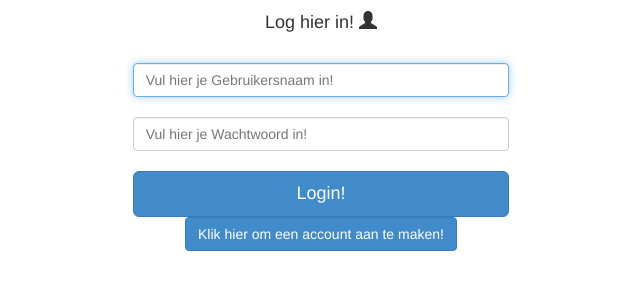
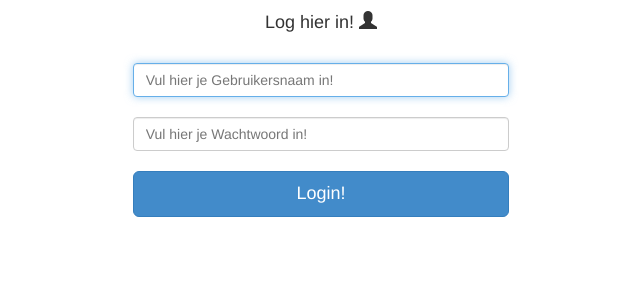
Before and after one commit to NielsCremers/challange7, a PHP site: page /index.php in a window 1280 px wide. Shown: the top 300 px of the page, without its empty margins (319-959 px from the left). Run offline with PHP 8.4, Linux system fonts and the light colour scheme; some libraries are stand-ins or nearby versions.

Commit message:
updaates

```diff
--- a/login-system/index.php
+++ b/login-system/index.php
@@ -45,7 +45,6 @@
                                   <input type="password" name="password" class="form-control" placeholder="Vul hier je Wachtwoord in!" required><br/>
                                  <center> <button class="btn btn-lg btn-primary btn-block" type="submit">Login!</button> </center>
                              </form>
-                            <center> <a class="btn btn-primary" href="./contact/formpage.php" role="button">Klik hier om een account aan te maken!</a> </center>
                          </div>
                          </div>
                          </div>
```
